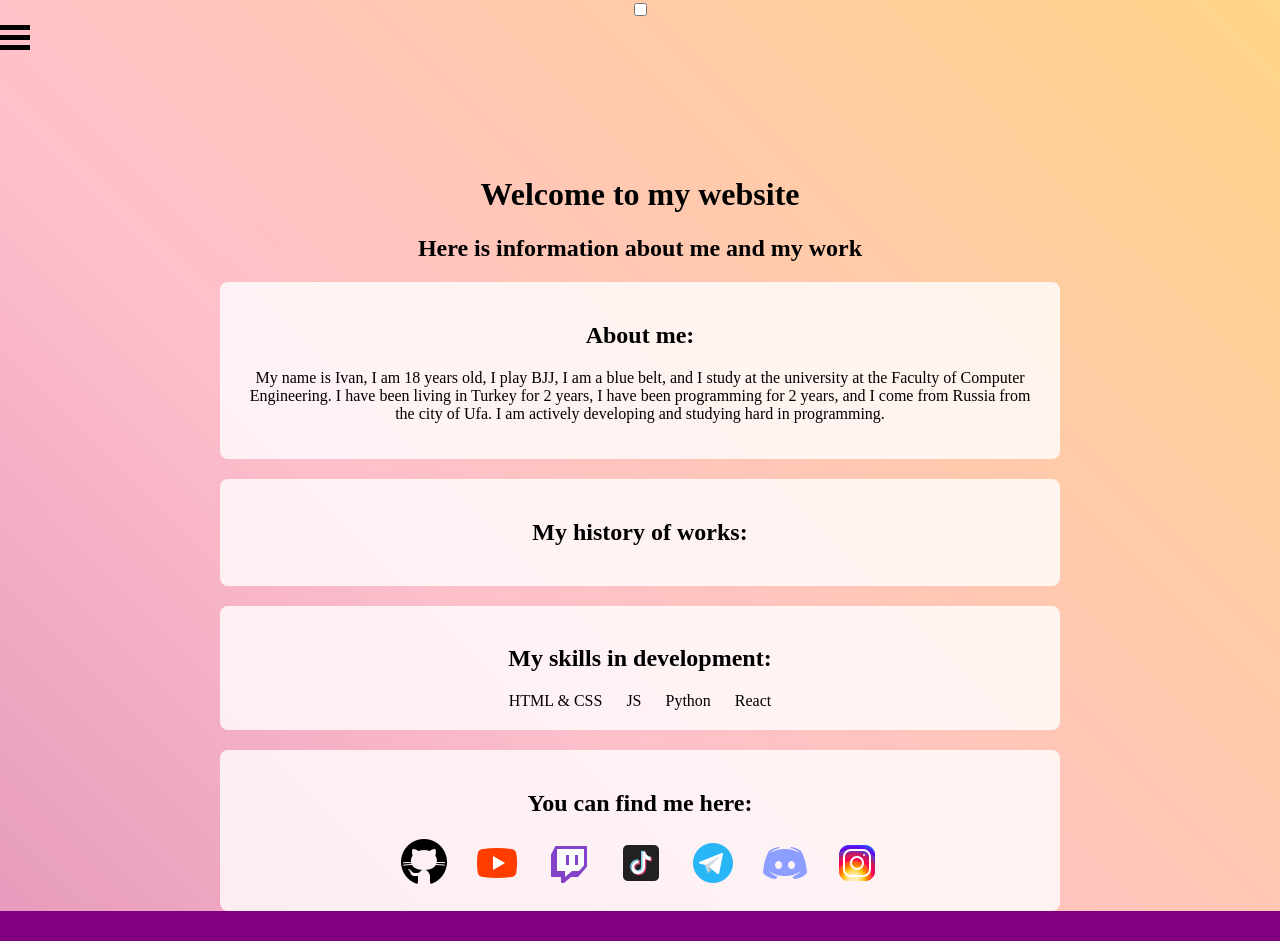
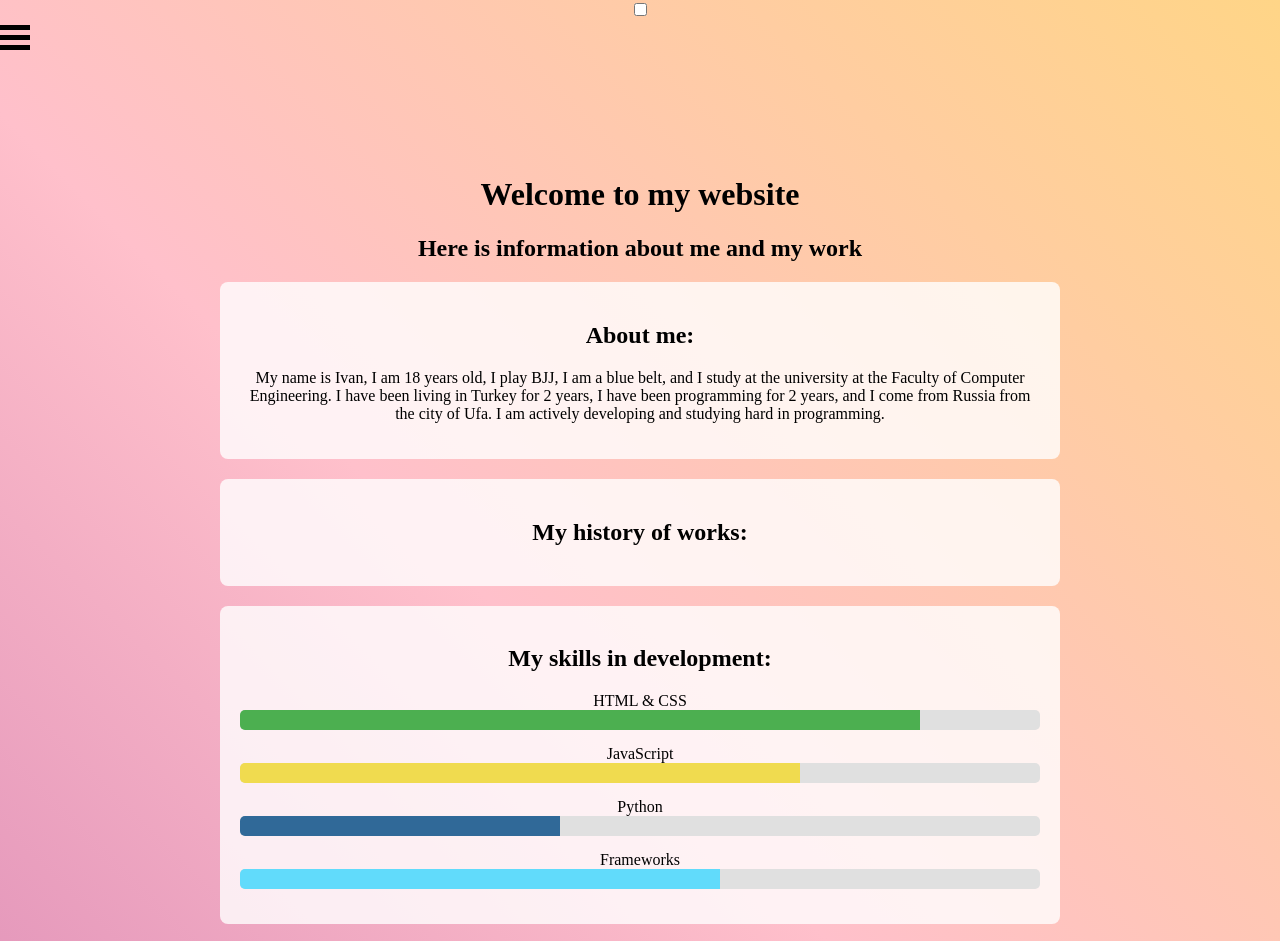
Before and after one commit to collus121/personal.website, a plain HTML site: page index.html in a window 1280 px wide. Shown: the top 941 px of the page. Before the commit the page ends 911 px from the top, so only its background shows below. Drawn offline with Linux system fonts and the light colour scheme.

Commit message:
Added skill bars and fix erros

```diff
--- a/index.html
+++ b/index.html
@@ -4,7 +4,7 @@
   <meta charset="UTF-8">
   <meta name="viewport" content="width=device-width, initial-scale=1.0">
   <link rel="stylesheet" href="style.css">
-  <script src="script.js" defer></script>
+  <script src="main.js" defer></script>
   <title>collus</title>
 </head>
 <body>
@@ -44,12 +44,30 @@
 
   <section class="skills" id="skills">
     <h2>My skills in development:</h2>
-    <ul id="skills-list">
-      <li>HTML & CSS</li>
-      <li>JS</li>
-      <li>Python</li>
-      <li>React</li>
-    </ul>
+    <div class="skill">
+      <span>HTML & CSS</span>
+      <div class="skill-bar">
+        <div class="skill-level html-css"></div>
+      </div>
+    </div>
+    <div class="skill">
+      <span>JavaScript</span>
+      <div class="skill-bar">
+        <div class="skill-level js"></div>
+      </div>
+    </div>
+    <div class="skill">
+      <span>Python</span>
+      <div class="skill-bar">
+        <div class="skill-level python"></div>
+      </div>
+    </div>
+    <div class="skill">
+      <span>Frameworks</span>
+      <div class="skill-bar">
+        <div class="skill-level frameworks"></div>
+      </div>
+    </div>
   </section>
 
   <section class="contact" id="contact">
--- a/style.css
+++ b/style.css
@@ -51,6 +51,42 @@ ul {
   border-radius: 8px;
   font-family: 'Times New Roman';
   text-align: center;
+}
+
+.skill {
+  margin-bottom: 15px;
+}
+
+.skill-bar {
+  background-color: #e0e0e0; /* Light grey background for the bar */
+  border-radius: 5px;
+  overflow: hidden;
+  height: 20px; /* Height of the skill bar */
+  width: 100%; /* Full width */
+}
+
+.skill-level {
+  height: 100%;
+}
+
+.html-css {
+  width: 85%;
+  background-color: #4caf50;
+}
+
+.js {
+  width: 70%;
+  background-color: #f0db4f;
+}
+
+.python {
+  width: 40%;
+  background-color: #306998;
+}
+
+.frameworks {
+  width: 60%;
+  background-color: #61dbfb;
 }
 
 #skills-list {
```
